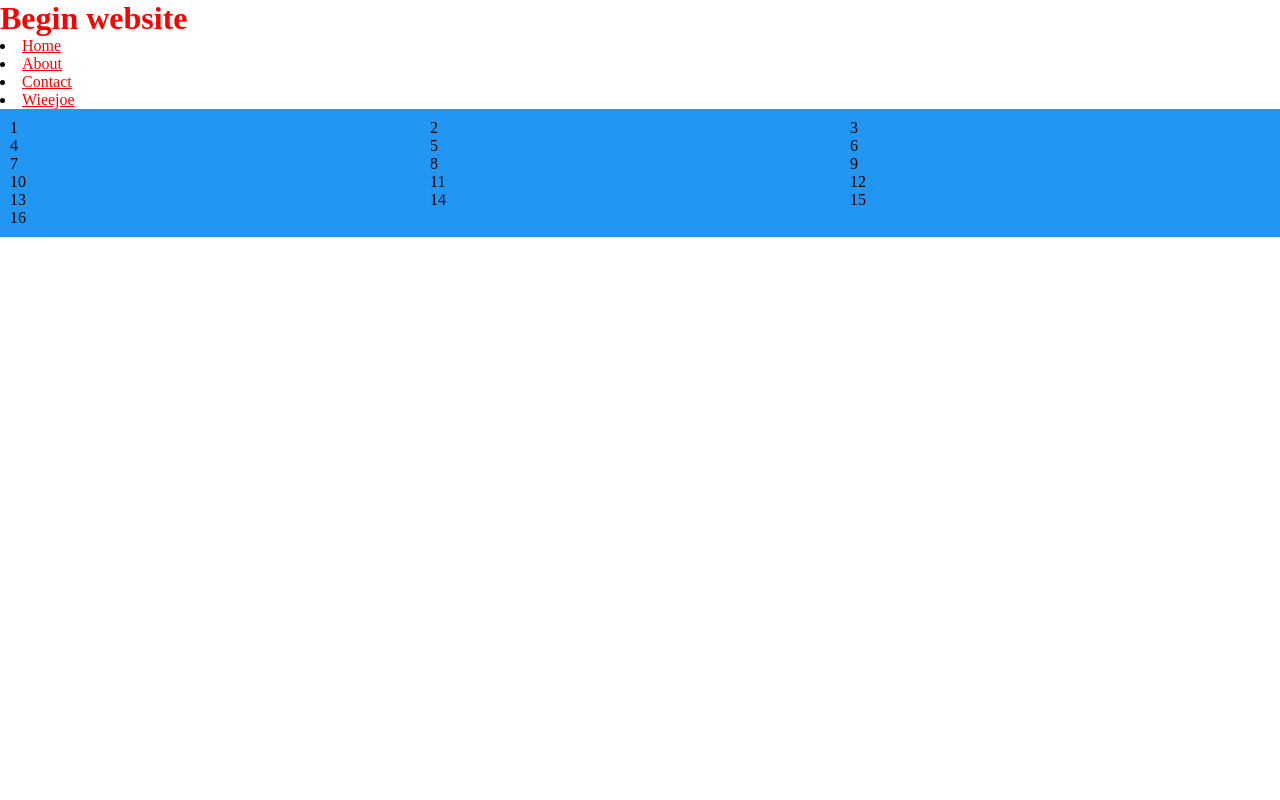
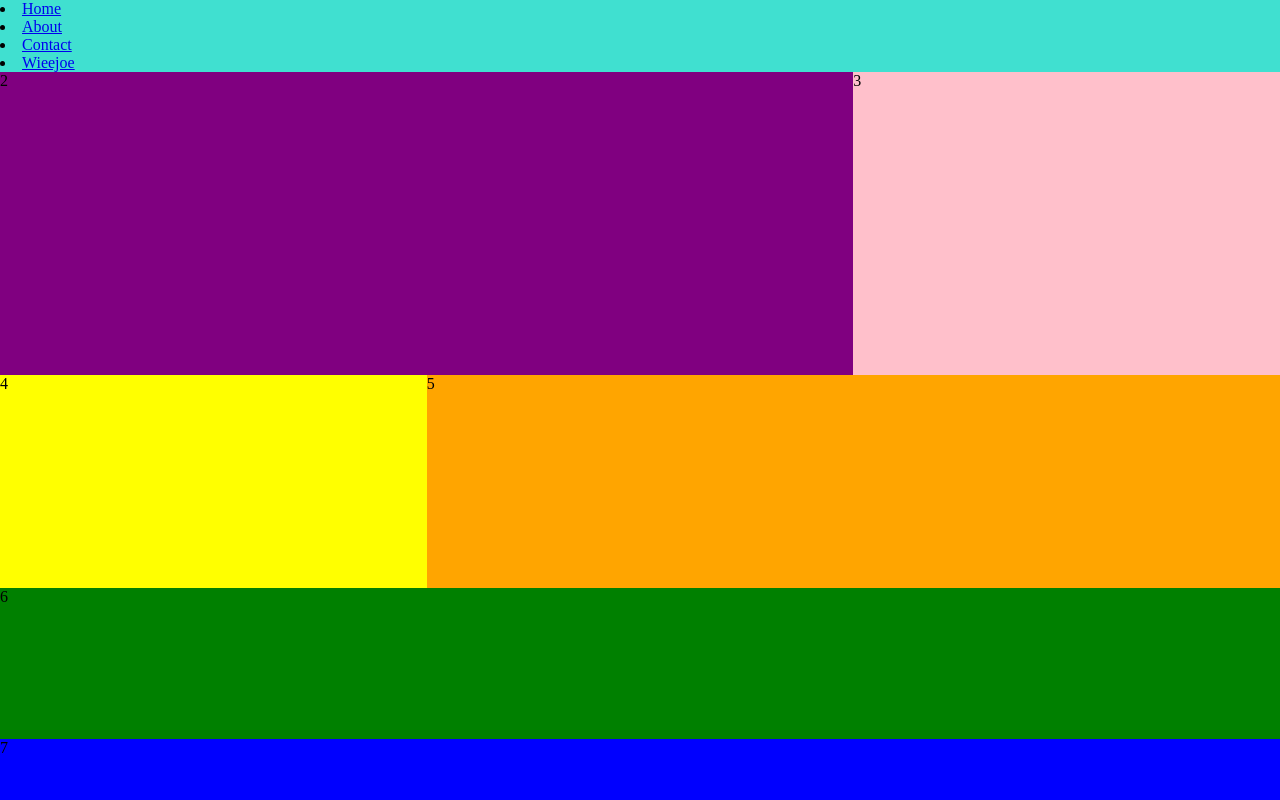
Before and after one commit to sjihtam/boilerplate, a plain HTML site: page index.html in a window 1280 px wide. Drawn offline with Linux system fonts and the light colour scheme.

Commit message:
cssgrid gemaakt

```diff
--- a/css/index.css
+++ b/css/index.css
@@ -8,18 +8,72 @@ h1 {
   color: red;
 }
 
-.navigatie a {
-  color:red;
+.grid-container {
+  display:grid;
+  height: 100vh;
+  grid-template:"nav nav nav"
+    "dailynews dailynews adspace"
+    "dailynews2 top5 top5"
+    "dailynews3 dailynews3 dailynews3"
+    "footer footer footer";
+  grid-template-columns: 1fr 1fr 1fr;
+  grid-template-rows: 0.2fr 1fr 0.7fr 0.5fr 0.2fr;
+  background-color: #2196F3;
+  padding: 0px;
 
 }
 
-.grid-container {
-  display: grid;
-  grid-template-columns: auto auto auto;
-  background-color: #2196F3;
-  padding: 10px;
+.navigatie {
+  background-color: turquoise;
+  grid-area:nav;
+
 }
 
-.grid-item {
+.dailynews {
+  background-color: purple;
+  grid-area:dailynews;
+}
+
+.adspace {
+  background-color: pink;
+  grid-area:adspace;
+}
+
+.dailynews2 {
+  background-color: yellow;
+  grid-area:dailynews2;
+}
+
+.top5 {
+  background-color: orange;
+  grid-area:top5;
+}
+
+.dailynews3 {
+  background-color: green;
+  grid-area:dailynews3;
+}
+
+.footer {
+  background-color: blue;
+  grid-area:footer;
+}
+
+@media only screen and (max-width: 550px){
+  .grid-container{
+    display:grid;
+    height: 100vh;
+    grid-template:
+      "nav"
+      "dailynews"
+      "top5"
+      "dailynews2"
+      "dailynews3"
+      "footer";
+    grid-template-columns: 1fr;
+    grid-template-rows: 1fr 1fr 1fr 1fr 1fr 1fr;
+    background-color: #2196F3;
+    padding: 0px;
+  }
 
 }
--- a/index.html
+++ b/index.html
@@ -10,33 +10,19 @@
   </head>
 
   <body>
-
-    <h1>Begin website</h1>
-
-    <nav class="navigatie">
-      <li><a href="#">Home</a></li>
-      <li><a href="#">About</a></li>
-      <li><a href="#">Contact</a></li>
-      <li><a href="#">Wieejoe</a></li>
-    </nav>
-
     <div class="grid-container">
-        <div class="grid-item">1</div>
-        <div class="grid-item">2</div>
-        <div class="grid-item">3</div>
-        <div class="grid-item">4</div>
-        <div class="grid-item">5</div>
-        <div class="grid-item">6</div>
-        <div class="grid-item">7</div>
-        <div class="grid-item">8</div>
-        <div class="grid-item">9</div>
-        <div class="grid-item">10</div>
-        <div class="grid-item">11</div>
-        <div class="grid-item">12</div>
-        <div class="grid-item">13</div>
-        <div class="grid-item">14</div>
-        <div class="grid-item">15</div>
-        <div class="grid-item">16</div>
+      <nav class="navigatie">
+        <li><a href="#">Home</a></li>
+        <li><a href="#">About</a></li>
+        <li><a href="#">Contact</a></li>
+        <li><a href="#">Wieejoe</a></li>
+      </nav>
+        <div class="dailynews">2</div>
+        <div class="adspace">3</div>
+        <div class="dailynews2">4</div>
+        <div class="top5">5</div>
+        <div class="dailynews3">6</div>
+        <div class="footer">7</div>
     </div>
 
   </body>
```
